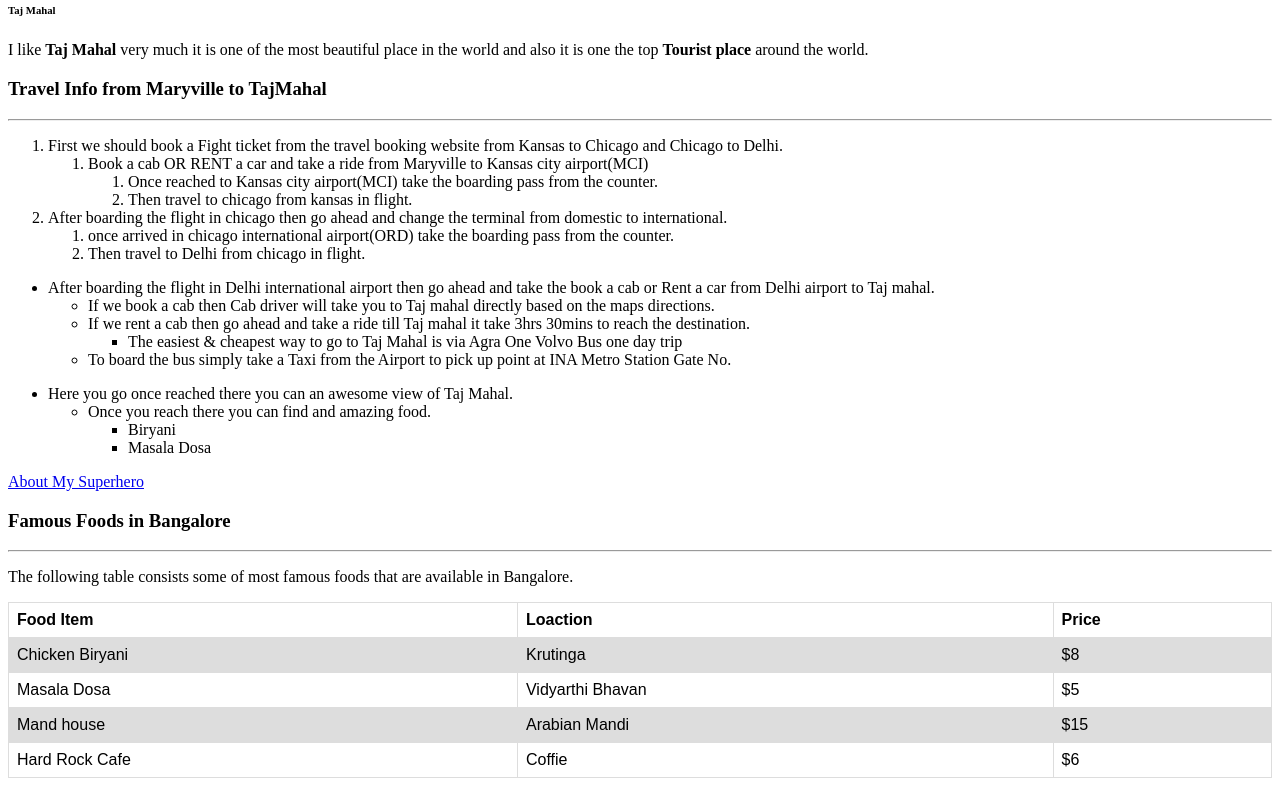
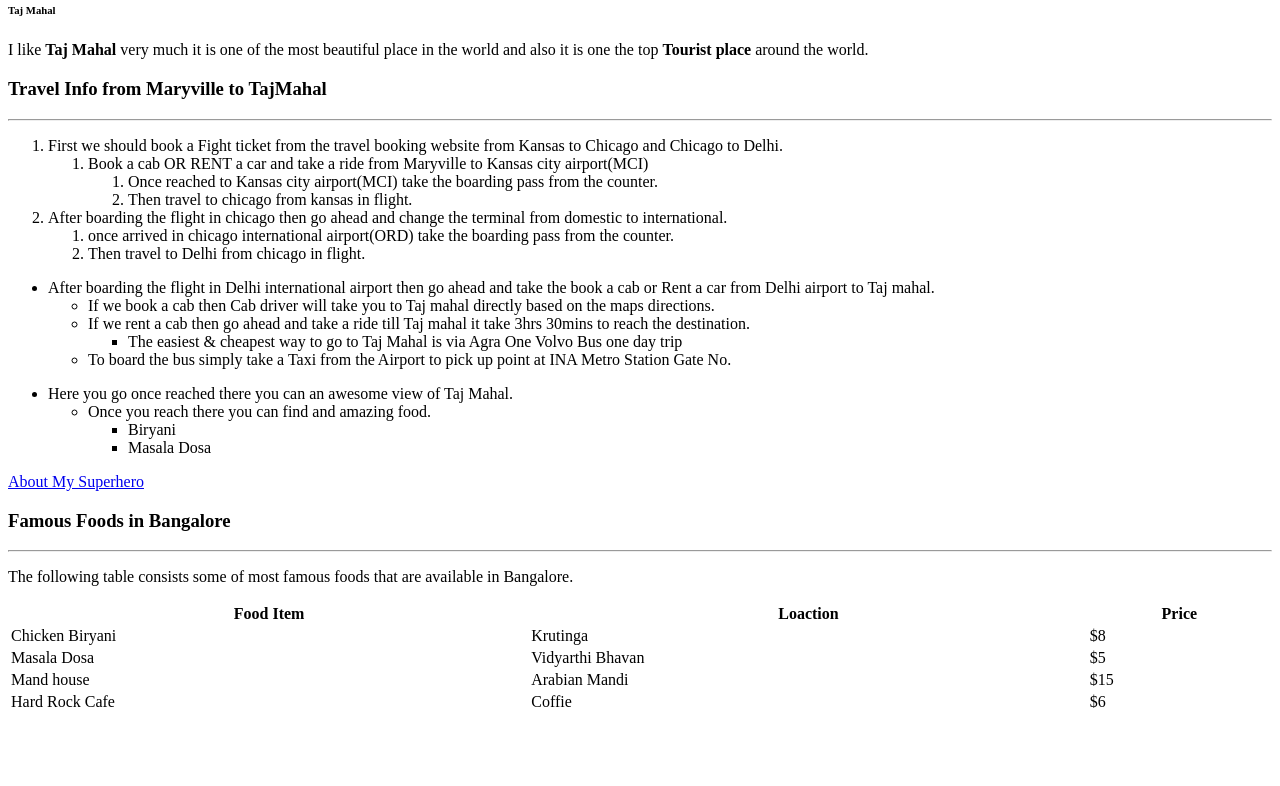
Before and after one commit to 44-563-WebApps-F21/webapps-f21-assignment-3-nagabandinikhil, a plain HTML site: page index.html in a window 1280 px wide. Shown: the part 79-865 px from the top of the page. After the commit the page ends 801 px from the top, so only its background shows below. Drawn offline with Linux system fonts and the light colour scheme.

```diff
--- a/index.html
+++ b/index.html
@@ -3,23 +3,6 @@
 
 <head>
 	<title>Profile Page</title>
-	<style>
-		table {
-		  font-family: arial, sans-serif;
-		  border-collapse: collapse;
-		  width: 100%;
-		}
-
-		td, th {
-		  border: 1px solid #dddddd;
-		  text-align: left;
-		  padding: 8px;
-		}
-
-		tr:nth-child(even) {
-		  background-color: #dddddd;
-		}
-		</style>
 </head>
 
 <body>
@@ -101,7 +84,7 @@
 	<h3>Famous Foods in Bangalore</h3>
 	<hr>
 	<p>The following table consists some of most famous foods that are available in Bangalore.</p>
-	<table>
+	<table style="width:100%">
 		<tr>
 			<th>Food Item</th>
 			<th>Loaction</th>
```
